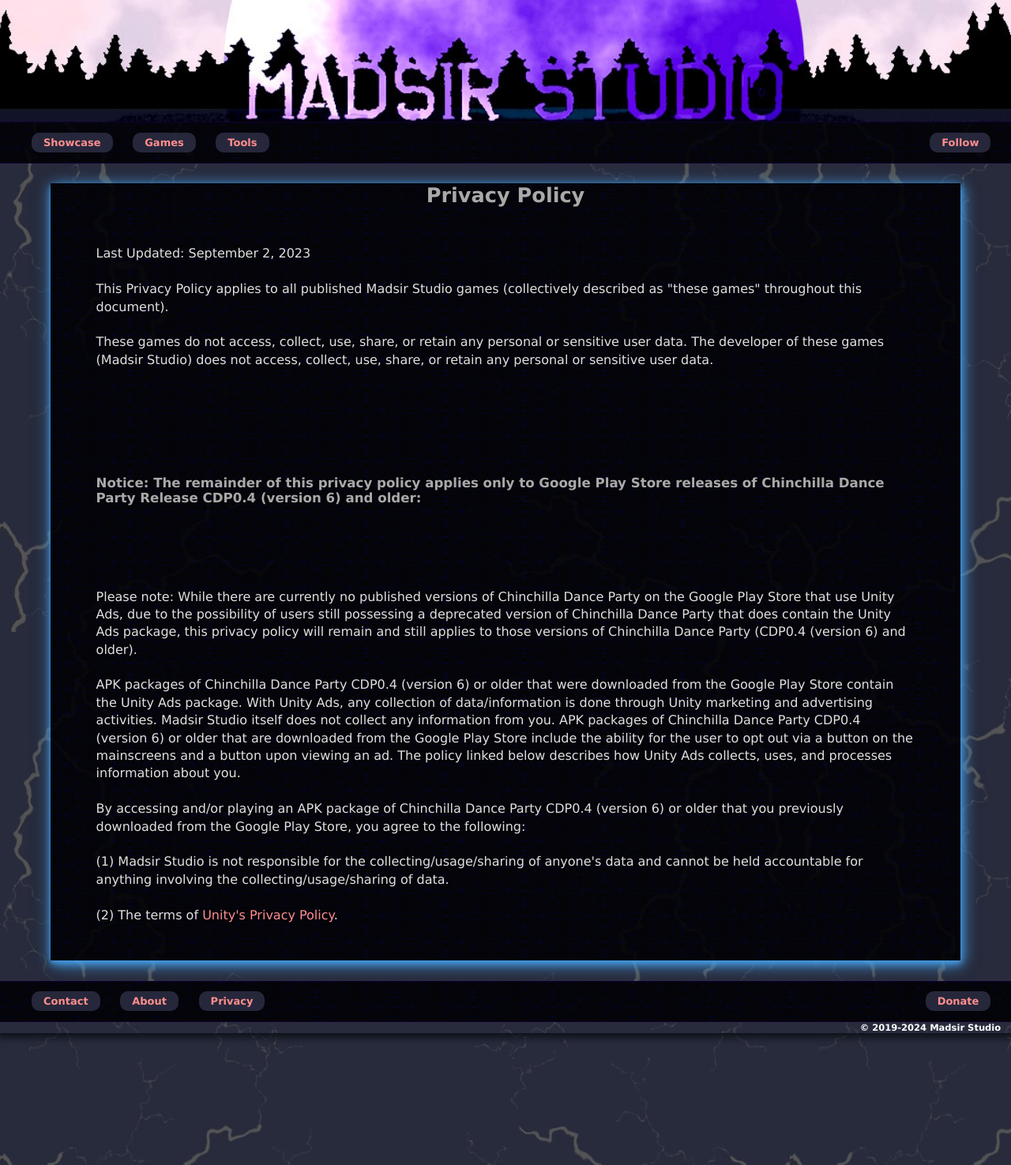
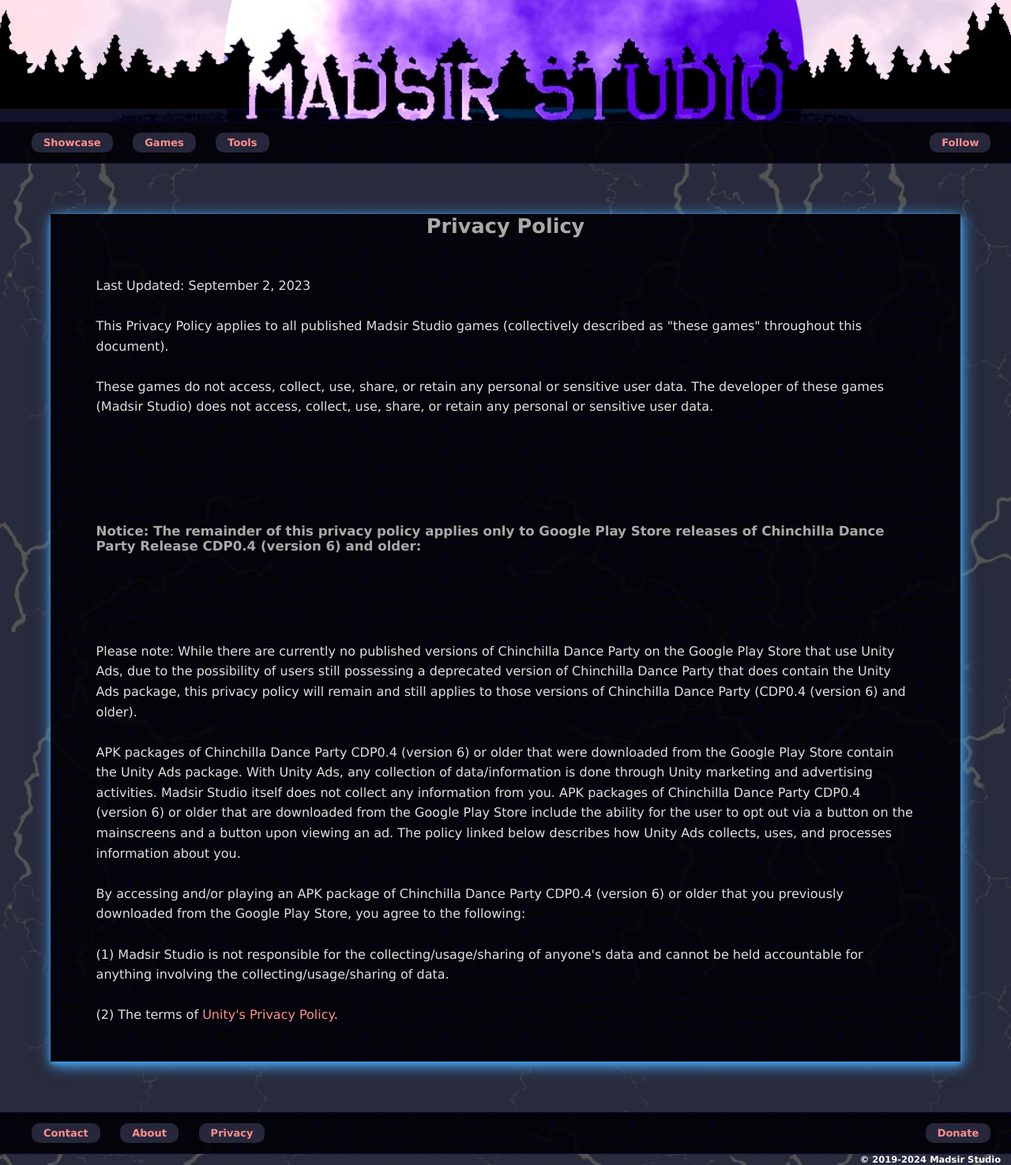
Before and after one commit to Madsir/madsirstudio.github.io, a Jekyll site: the page built from privacy/index.html, in a window 1280 px wide. Shown: the whole page at 79% size. Built offline with Jekyll 4.4.1, drawn with Linux system fonts in a browser that asks for light colours.

Commit message:
Update index.html

```diff
--- a/privacy/index.html
+++ b/privacy/index.html
@@ -10,8 +10,8 @@
 .main {
   margin-left: 5%;
   margin-right: 5%;
-  margin-top: 2%;
-  margin-bottom: 2%;
+  margin-top:5%;
+  margin-bottom: 5%;
    box-shadow: 0px 2px 4px 0px rgba(68, 154, 227, 0.7),
             1px 4px 8px 0px rgba(68, 154, 227, 0.7),
             2px 4px 16px 0px rgba(68, 154, 227, 0.7),
@@ -23,7 +23,7 @@
   margin-right: 5%;/* Same width as the sidebar + left position in px */
 }
 p{
-  line-height: 1.4;
+  line-height: 1.6;
 }
 </style>
 </head>
```
